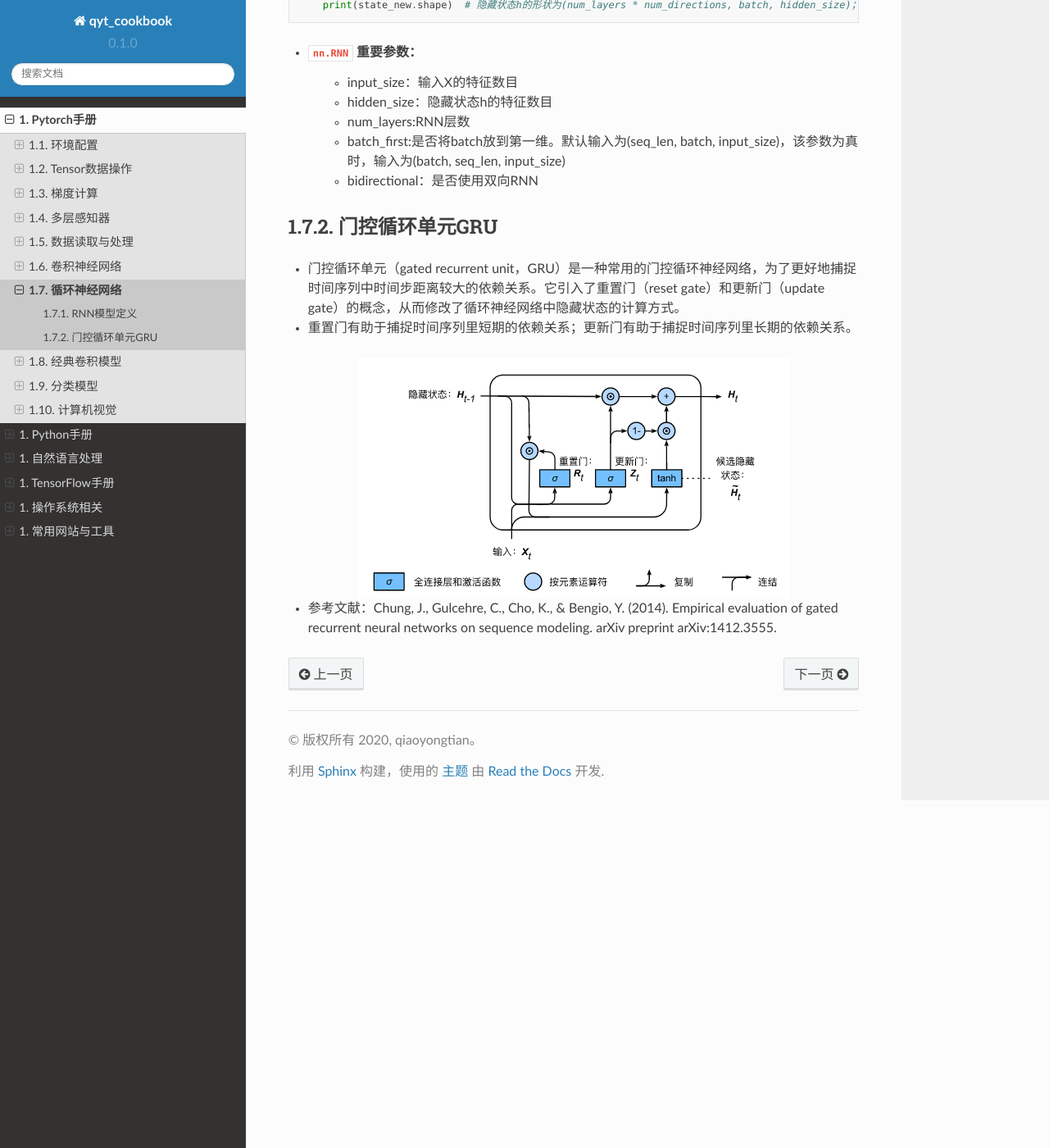
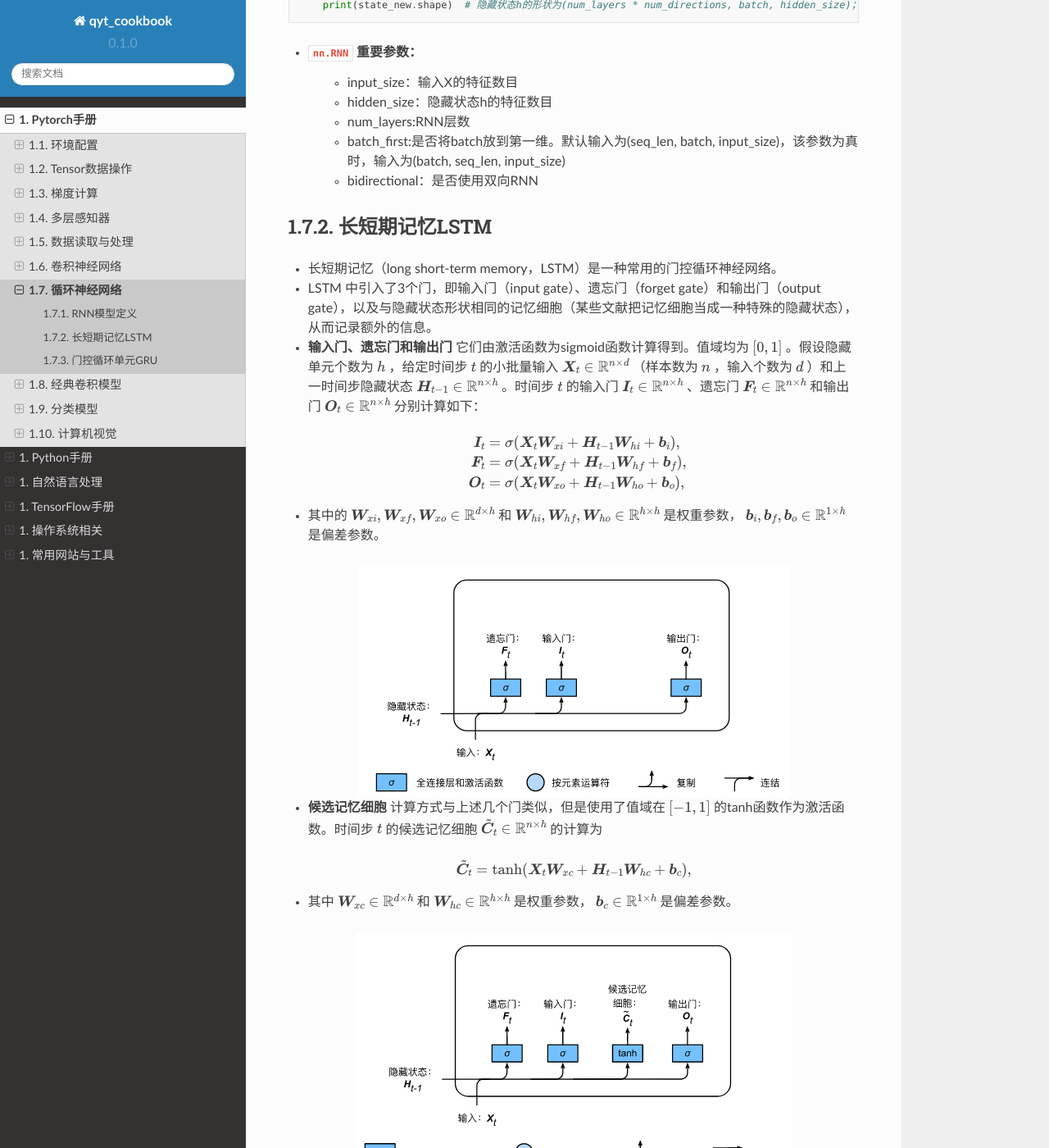
Before and after one commit to q759729997/qyt_cookbook, a Sphinx documentation site: the page built from qyt_cookbook/source/pytorch/rnn.rst, in a window 1280 px wide and 1400 px high, scrolled down 2169 px. Shown: the whole window at 82% size. Built offline with Sphinx 7.4.7 and the Read the Docs theme 2.0.0, drawn with Linux system fonts in a browser that asks for light colours.

Commit message:
lstm gate

```diff
--- a/qyt_cookbook/source/pytorch/rnn.rst
+++ b/qyt_cookbook/source/pytorch/rnn.rst
@@ -59,6 +59,39 @@ RNN模型定义
 	- batch_first:是否将batch放到第一维。默认输入为(seq_len, batch, input_size)，该参数为真时，输入为(batch, seq_len, input_size)
 	- bidirectional：是否使用双向RNN
 
+长短期记忆LSTM
+######################
+
+- 长短期记忆（long short-term memory，LSTM）是一种常用的门控循环神经网络。
+- LSTM 中引入了3个门，即输入门（input gate）、遗忘门（forget gate）和输出门（output gate），以及与隐藏状态形状相同的记忆细胞（某些文献把记忆细胞当成一种特殊的隐藏状态），从而记录额外的信息。
+- **输入门、遗忘门和输出门** 它们由激活函数为sigmoid函数计算得到。值域均为 :math:`[0,1]` 。假设隐藏单元个数为 :math:`h` ，给定时间步 :math:`t` 的小批量输入 :math:`\boldsymbol{X}_t \in \mathbb{R}^{n \times d}` （样本数为 :math:`n` ，输入个数为 :math:`d` ）和上一时间步隐藏状态 :math:`\boldsymbol{H}_{t-1} \in \mathbb{R}^{n \times h}` 。时间步 :math:`t` 的输入门 :math:`\boldsymbol{I}_t \in \mathbb{R}^{n \times h}` 、遗忘门 :math:`\boldsymbol{F}_t \in \mathbb{R}^{n \times h}` 和输出门 :math:`\boldsymbol{O}_t \in \mathbb{R}^{n \times h}` 分别计算如下：
+
+.. math::
+
+	\begin{aligned}
+	\boldsymbol{I}_t &= \sigma(\boldsymbol{X}_t \boldsymbol{W}_{xi} + \boldsymbol{H}_{t-1} \boldsymbol{W}_{hi} + \boldsymbol{b}_i),\\
+	\boldsymbol{F}_t &= \sigma(\boldsymbol{X}_t \boldsymbol{W}_{xf} + \boldsymbol{H}_{t-1} \boldsymbol{W}_{hf} + \boldsymbol{b}_f),\\
+	\boldsymbol{O}_t &= \sigma(\boldsymbol{X}_t \boldsymbol{W}_{xo} + \boldsymbol{H}_{t-1} \boldsymbol{W}_{ho} + \boldsymbol{b}_o),
+	\end{aligned}
+
+- 其中的 :math:`\boldsymbol{W}_{xi}, \boldsymbol{W}_{xf}, \boldsymbol{W}_{xo} \in \mathbb{R}^{d \times h}` 和 :math:`\boldsymbol{W}_{hi}, \boldsymbol{W}_{hf}, \boldsymbol{W}_{ho} \in \mathbb{R}^{h \times h}` 是权重参数， :math:`\boldsymbol{b}_i, \boldsymbol{b}_f, \boldsymbol{b}_o \in \mathbb{R}^{1 \times h}` 是偏差参数。
+
+.. image:: ./rnn.assets/lstm_input_gate_20200327231353.png
+    :alt:
+    :align: center
+
+- **候选记忆细胞** 计算方式与上述几个门类似，但是使用了值域在 :math:`[-1, 1]` 的tanh函数作为激活函数。时间步 :math:`t` 的候选记忆细胞  :math:`\tilde{\boldsymbol{C}}_t \in \mathbb{R}^{n \times h}` 的计算为
+
+.. math::
+
+	\tilde{\boldsymbol{C}}_t = \text{tanh}(\boldsymbol{X}_t \boldsymbol{W}_{xc} + \boldsymbol{H}_{t-1} \boldsymbol{W}_{hc} + \boldsymbol{b}_c),
+
+- 其中 :math:`\boldsymbol{W}_{xc} \in \mathbb{R}^{d \times h}` 和 :math:`\boldsymbol{W}_{hc} \in \mathbb{R}^{h \times h}` 是权重参数， :math:`\boldsymbol{b}_c \in \mathbb{R}^{1 \times h}` 是偏差参数。
+
+.. image:: ./rnn.assets/lstm_cell_hat_20200327232548.png
+    :alt:
+    :align: center
+
 门控循环单元GRU
 ######################
 
```
Also changed, not shown: qyt_cookbook/source/pytorch/rnn.assets/lstm_cell_hat_20200327232548.png (added), qyt_cookbook/source/pytorch/rnn.assets/lstm_input_gate_20200327231353.png (added).
